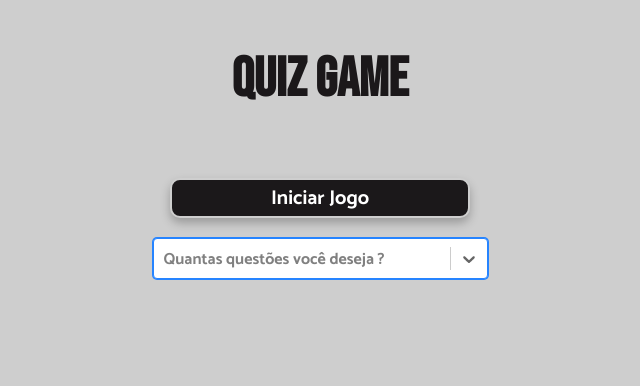
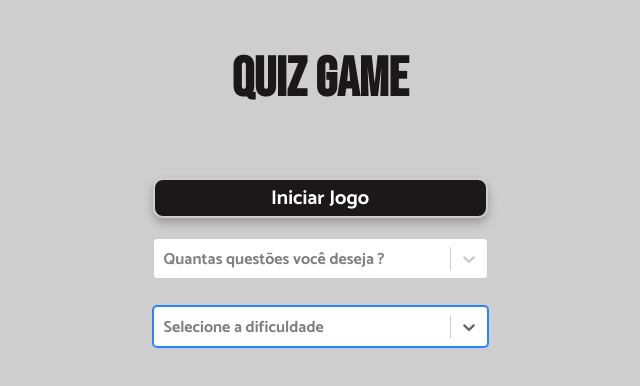
Before and after one commit to danielVFS/desafio-desenvolvimento-web, a React (Create React App) app in the folder frontend/: page / in a window 1280 px wide. Shown: the top 386 px of the page, without its empty margins (320-960 px from the left). Built offline with nearby package versions, Linux system fonts and the light colour scheme.

Commit message:
frontend: difficulty select

```diff
--- a/frontend/src/API.ts
+++ b/frontend/src/API.ts
@@ -11,22 +11,15 @@ export type Question = {
 
 export type QuestionState = Question & { answers: string[] }
 
-export enum Difficulty {
-  EASY = "easy",
-  MEDIUM = "medium",
-  HARD = "hard",
-}
+export const fetchQuizQuestions = async (
+  amount: number, difficulty: string
+) => {
 
-export const fetchQuizQuestions = async (
-  amount: number, difficulty: Difficulty
-) => {
-  const endpoint = `https://opentdb.com/api.php?amount=${amount}&difficulty=${difficulty}&type=multiple`;
   const endpointTest = `http://localhost:8080/questions?difficulty=${difficulty}&amount=${amount}`;
 
-  const data = await (await fetch(endpoint)).json();
-  const dataTest = await (await fetch(endpointTest)).json();
+  const data = await (await fetch(endpointTest)).json();
 
-  return dataTest.map((question: Question) => ({
+  return data.map((question: Question) => ({
     ...question,
     answers: shuffleArray([
       ...question.incorrect_answers,
--- a/frontend/src/App.css
+++ b/frontend/src/App.css
@@ -46,7 +46,7 @@ body {
   box-shadow: 0 5px 10px rgba(0, 0, 0, 0.25);
   border-radius: 10px;
   height: 40px;
-  width: 300px;
+  width: 335px;
   margin: 20px 0;
   padding: 0 40px;
 }
--- a/frontend/src/App.tsx
+++ b/frontend/src/App.tsx
@@ -11,7 +11,7 @@ import winImg from './assets/images/win.jpg';
 
 import { fetchQuizQuestions } from './API';
 
-import { QuestionState, Difficulty } from './API';
+import { QuestionState } from './API';
 
 export type AnswerObject = {
   question: string;
@@ -28,7 +28,8 @@ const App = () => {
   const [score, setScore] = useState(0);
   const [firstTry, setFirstTry] = useState(true);
   const [gameOver, setGameOver] = useState(true);
-  const [howManyQuestionOption, setHowManyQuestionOption] = useState(2);
+  const [howManyQuestionOption, setHowManyQuestionOption] = useState(3);
+  const [difficulty, setDifficulty] = useState("easy");
 
   const startTrivia = async () => {
     setLoading(true);
@@ -37,7 +38,7 @@ const App = () => {
 
     const newQuestions = await fetchQuizQuestions(
       howManyQuestionOption,
-      Difficulty.EASY,
+      difficulty,
     );
 
     setQuestions(newQuestions);
@@ -97,6 +98,16 @@ const App = () => {
     setHowManyQuestionOption(howManyQuestionOption.value);
   }
 
+  const difficultyOptions = [
+    { value: "easy", label: "Fácil" },
+    { value: "medium", label: "Médio" },
+    { value: "hard", label: "Difícil" },
+  ];
+
+  const handleSelectDifficulty = (difficulty) => {
+    setDifficulty(difficulty.value);
+  }
+
   return (
     <div className="container">
       <h2 className="title"> Quiz game</h2>
@@ -109,7 +120,14 @@ const App = () => {
             placeholder="Quantas questões você deseja ?"
             onChange={handleSelectedHowManyQuestion}
             autoFocus={true}
-          />
+            />
+            <br/>
+            <Select
+            options={difficultyOptions}
+            placeholder="Selecione a dificuldade"
+            onChange={handleSelectDifficulty}
+            autoFocus={true}
+            />
           </div>
         </>
       ) : null}
```
